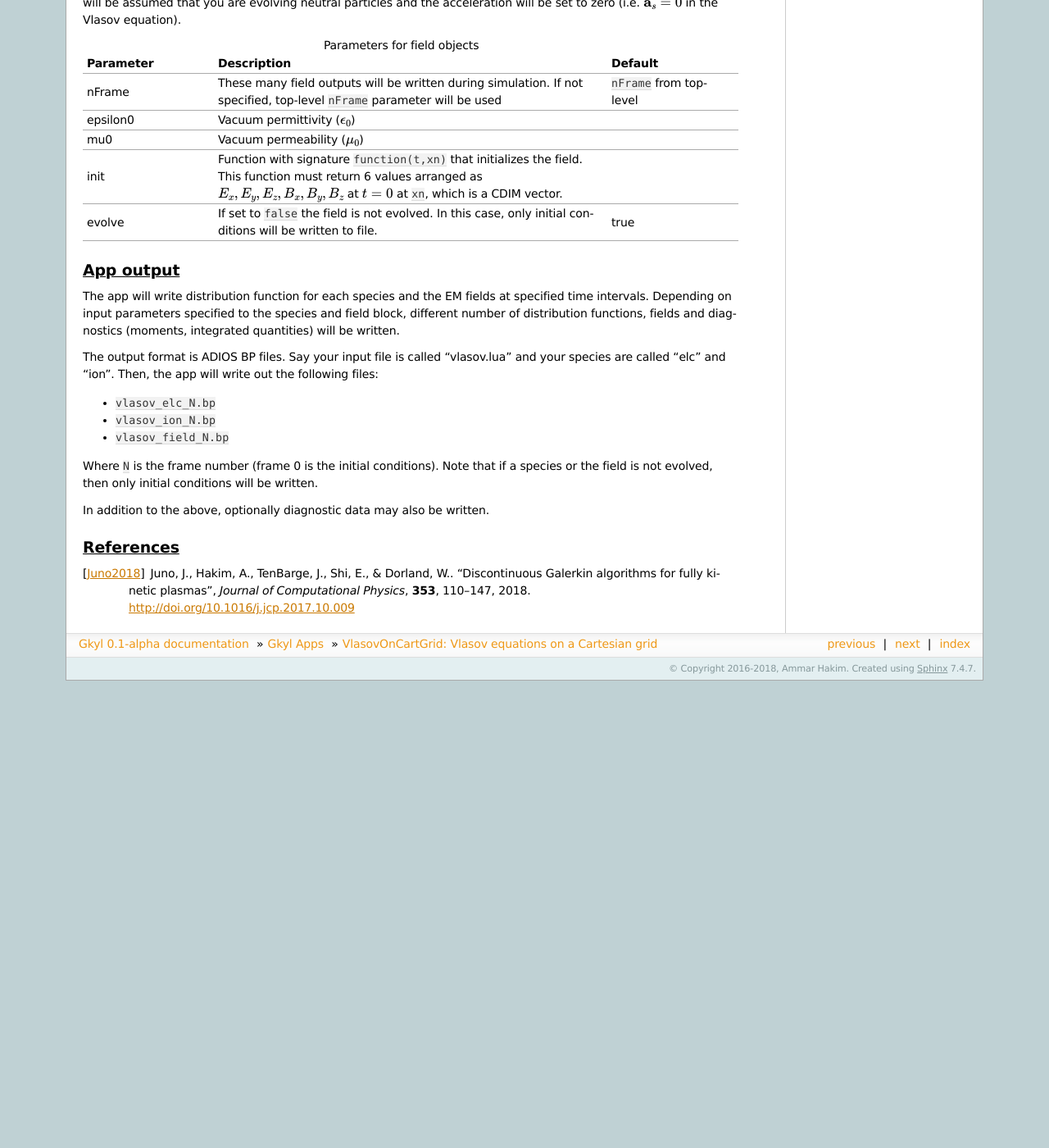
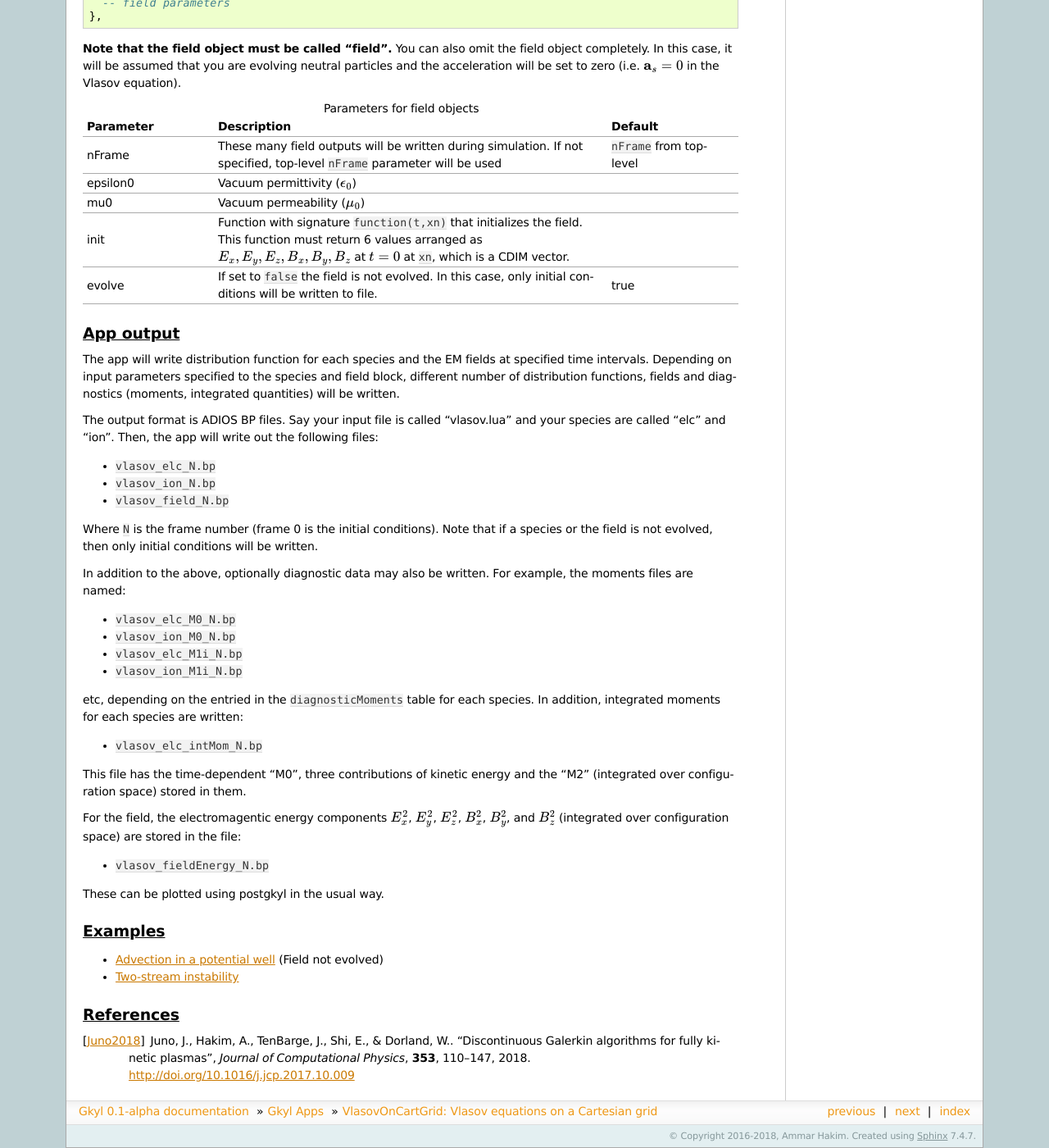
Before and after one commit to ammarhakim/gkyl-doc, a Sphinx documentation site: the page built from source/gkyl/VlasovOnCartGrid.rst, in a window 1280 px wide and 1400 px high, scrolled down 3531 px. Shown: the whole window at 82% size. Built offline with Sphinx 7.4.7, drawn with Linux system fonts in a browser that asks for light colours; before the commit the page ends 4361 px from its top, so only the background shows below that; some of the changed text lies outside the part shown.

Commit message:
Added new docs to make it up-to-date with the App

```diff
--- a/source/gkyl/VlasovOnCartGrid.rst
+++ b/source/gkyl/VlasovOnCartGrid.rst
@@ -66,6 +66,10 @@ The overall structure of the app is as follows
   }
   -- run application
   vlasovApp:run()
+
+Note that if the app's ``run`` method is not called, the simulation
+will not be run, but the simulation will be initialized and the
+initial conditions will be written out to file.
 
 Basic parameters
 ----------------
@@ -332,7 +336,38 @@ conditions). Note that if a species or the field is not evolved, then
 only initial conditions will be written.
 
 In addition to the above, optionally diagnostic data may also be
-written.
+written. For example, the moments files are named:
+
+- ``vlasov_elc_M0_N.bp``
+- ``vlasov_ion_M0_N.bp``
+- ``vlasov_elc_M1i_N.bp``
+- ``vlasov_ion_M1i_N.bp``
+
+etc, depending on the entried in the ``diagnosticMoments`` table for
+each species. In addition, integrated moments for each species are
+written:
+
+- ``vlasov_elc_intMom_N.bp``
+
+This file has the time-dependent "M0", three contributions of kinetic
+energy and the "M2" (integrated over configuration space) stored in
+them.
+
+For the field, the electromagentic energy components :math:`E_x^2`,
+:math:`E_y^2`, :math:`E_z^2`, :math:`B_x^2`, :math:`B_y^2`, and
+:math:`B_z^2` (integrated over configuration space) are stored in the
+file:
+
+- ``vlasov_fieldEnergy_N.bp``
+
+These can be plotted using postgkyl in the usual way.
+
+Examples
+--------
+
+- :doc:`Advection in a potential well <pot-well>` (Field not evolved)
+- :doc:`Two-stream instability <es-two-stream>`
+
 
 References
 ----------
--- a/source/gkyl/VlasovOnCartGridExample_LD.rst
+++ /dev/null
@@ -1,2 +0,0 @@
-.. literalinclude:: g2-vlasov-example.lua
-  :language: lua
--- /dev/null
+++ b/source/gkyl/es-two-stream.rst
@@ -0,0 +1,2 @@
+.. literalinclude:: t2-two-stream.lua
+  :language: lua
--- /dev/null
+++ b/source/gkyl/pot-well.rst
@@ -0,0 +1,2 @@
+.. literalinclude:: p2-pot-well.lua
+  :language: lua
--- /dev/null
+++ b/source/notes/random-stuff.rst
@@ -0,0 +1,4 @@
+To add profiling info
+
+require('jit.p').start('vFi5', 'prof.out')
+require('jit.p').start('Fvi5', 'prof.out')
```
Also changed, not shown: 3 other files.
